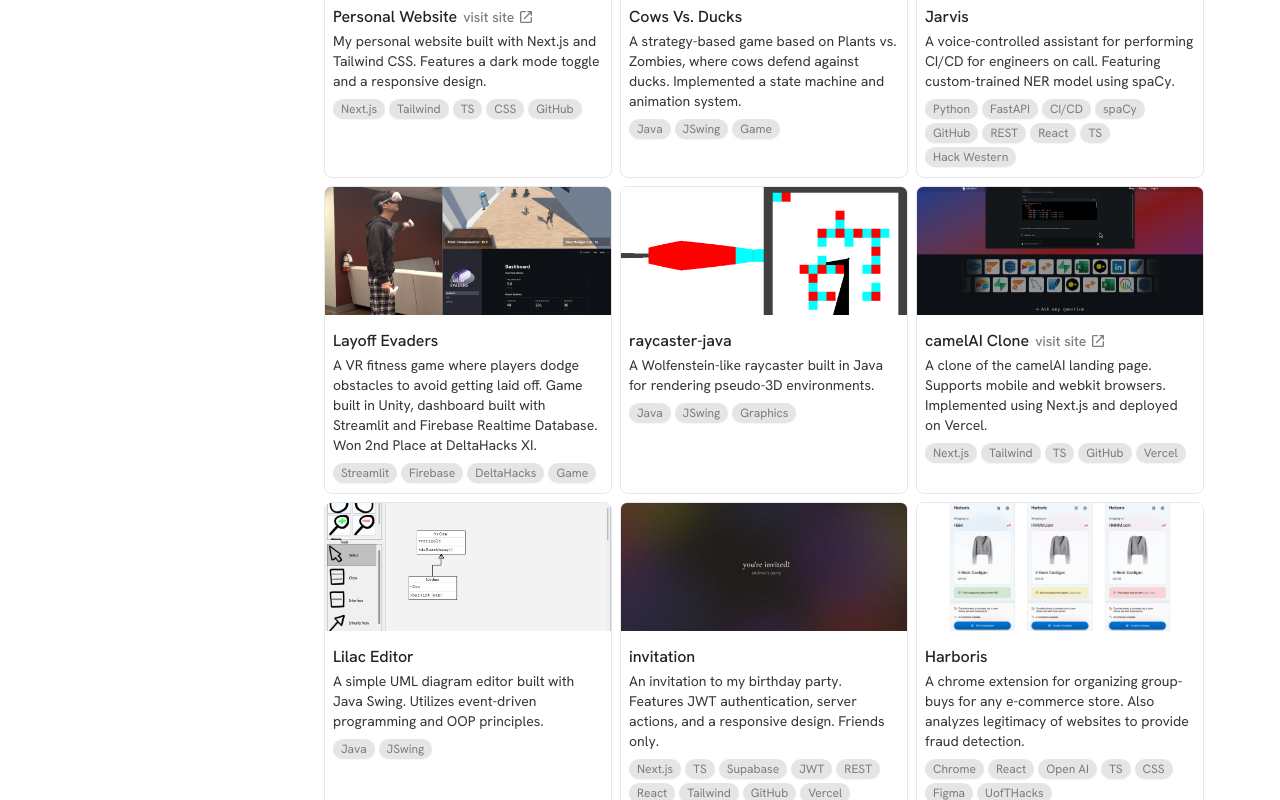
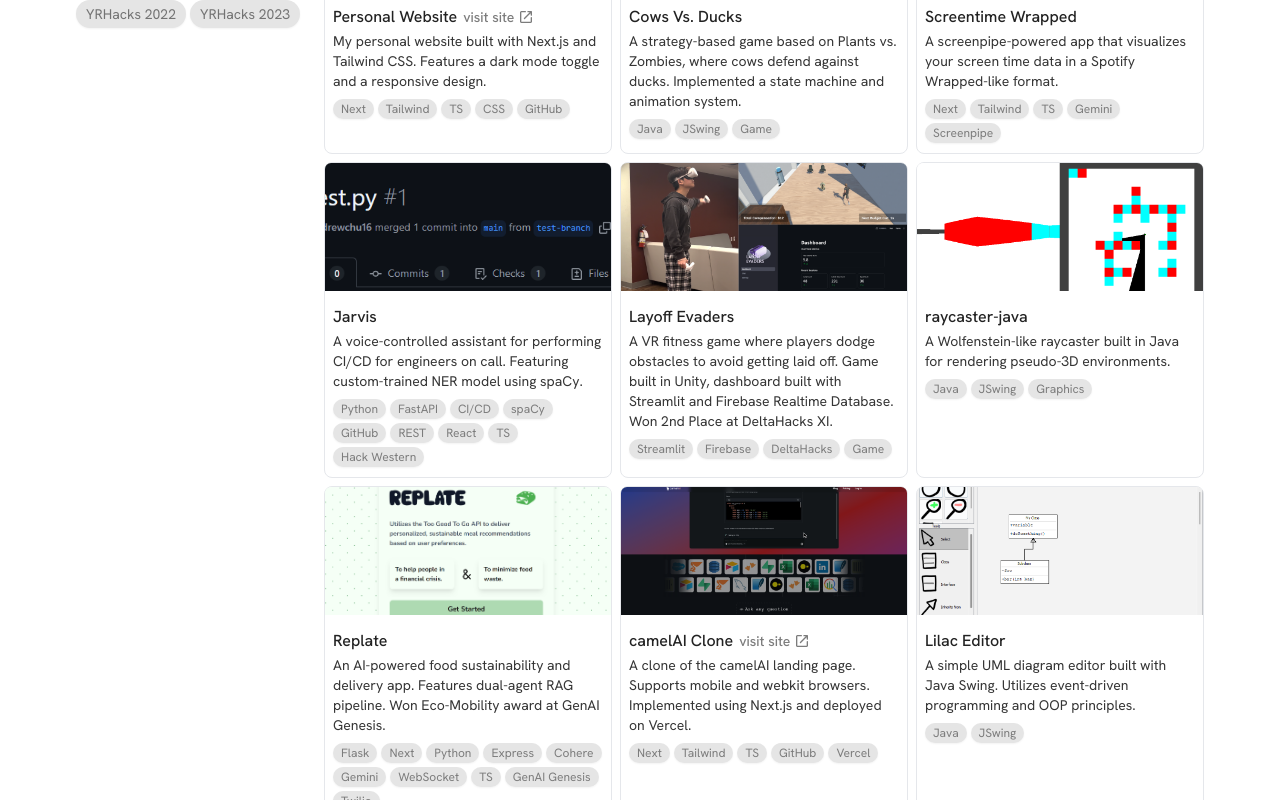
Before and after one commit to andrewchu16/andrewchu.ca, a Next.js app: page /projects in a window 1280 px wide. Shown: the part 980-1780 px from the top of the page. Built offline with nearby package versions, Linux system fonts and the light colour scheme.

Commit message:
Update portfolio

```diff
--- a/src/data/contactLinks.ts
+++ b/src/data/contactLinks.ts
@@ -1,7 +1,7 @@
 const contactLinks: { name: string; url: string; target: string }[] = [
   {
     name: "LinkedIn",
-    url: "https://www.linkedin.com/in/andrewchu16",
+    url: "https://www.linkedin.com/in/andrewchu-ca",
     target: "_blank",
   },
   { name: "Resume", url: "/Resume.pdf", target: "_blank" },
--- a/src/data/projects.ts
+++ b/src/data/projects.ts
@@ -16,6 +16,8 @@ import friendBotImage from "@/assets/projects/friend-bot.png";
 import layoffEvadersImage from "@/assets/projects/layoff-evaders.png";
 import invitationImage from "@/assets/projects/invitation.png";
 import camelaiCloneImage from "@/assets/projects/camelai-clone.png";
+import screentimeWrappedImage from "@/assets/projects/screentime-wrapped.png";
+import replateImage from "@/assets/projects/replate.png";
 
 import Project from "@/models/project.model";
 import { tag } from "./tags";
@@ -164,6 +166,22 @@ const projects: Project[] = [
     ],
   },
   {
+    name: "Screentime Wrapped",
+    description:
+      "A screenpipe-powered app that visualizes your screen time data in a Spotify Wrapped-like format.",
+    image: screentimeWrappedImage,
+    imageAlt: "Screentime Wrapped Website Data",
+    projectUrl: "https://github.com/andrewchu16/screentime-wrapped",
+    createdDate: new Date("2025-03-03"),
+    tags: [
+      tag.framework["Next.js"],
+      tag.framework.TailwindCSS,
+      tag.language.TypeScript,
+      tag.framework.Gemini,
+      tag.hackathon["Screenpipe Agentic Hackathon"],
+    ],
+  },
+  {
     name: "Jarvis",
     description:
       "A voice-controlled assistant for performing CI/CD for engineers on call. Featuring custom-trained NER model using spaCy.",
@@ -213,8 +231,29 @@ const projects: Project[] = [
     ],
   },
   {
+    name: "Replate",
+    description: "An AI-powered food sustainability and delivery app. Features dual-agent RAG pipeline. Won Eco-Mobility award at GenAI Genesis.",
+    image: replateImage,
+    imageAlt: "Replate landing page",
+    projectUrl: "https://github.com/andrewchu16/replate",
+    createdDate: new Date("2025-03-23"),
+    tags: [
+      tag.framework.Flask,
+      tag.framework["Next.js"],
+      tag.language.Python,
+      tag.framework["Express.js"],
+      tag.framework.Cohere,
+      tag.framework.Gemini,
+      tag.other.WebSocket,
+      tag.language.TypeScript,
+      tag.hackathon["GenAI Genesis"],
+      tag.other.Twilio,
+    ]
+  },
+  {
     name: "camelAI Clone",
-    description: "A clone of the camelAI landing page. Supports mobile and webkit browsers. Implemented using Next.js and deployed on Vercel.",
+    description:
+      "A clone of the camelAI landing page. Supports mobile and webkit browsers. Implemented using Next.js and deployed on Vercel.",
     image: camelaiCloneImage,
     imageAlt: "camelAI landing page clone",
     projectUrl: "https://github.com/andrewchu16/camelAI-landing-page",
@@ -226,7 +265,7 @@ const projects: Project[] = [
       tag.language.TypeScript,
       tag.other.GitHub,
       tag.other.Vercel,
-    ]
+    ],
   },
   {
     name: "Lilac Editor",
--- a/src/data/tags.ts
+++ b/src/data/tags.ts
@@ -18,6 +18,8 @@ const hackathonsList: Tag[] = [
   { short: "Hack49", long: "Hack49" },
   { short: "Hack Western", long: "Hack Western 11" },
   { short: "UofTHacks", long: "UofTHacks 12" },
+  { short: "Screenpipe", long: "Screenpipe Agentic Hackathon" },
+  { short: "GenAI Genesis", long: "GenAI Genesis" },
 ];
 
 const languagesList: Tag[] = [
@@ -55,10 +57,12 @@ const frameworksList: Tag[] = [
   { short: "Mocha", long: "Mocha" },
   { short: "FastAPI", long: "FastAPI" },
   { short: "SvelteKit", long: "SvelteKit" },
-  { short: "Next.js", long: "Next.js" },
+  { short: "Next", long: "Next.js" },
   { short: "Express", long: "Express.js" },
   { short: "Node", long: "Node.js" },
   { short: "spaCy", long: "spaCy" },
+  { short: "Gemini", long: "Gemini" },
+  { short: "Cohere", long: "Cohere" },
 ];
 
 const otherList: Tag[] = [
@@ -77,6 +81,8 @@ const otherList: Tag[] = [
   { short: "Interpreter", long: "Interpreter" },
   { short: "JWT", long: "JWT" },
   { short: "Vercel", long: "Vercel" },
+  { short: "WebSocket", long: "WebSocket" },
+  { short: "Twilio", long: "Twilio" },
 ];
 
 function buildTagMap(tags: Tag[]): { [key: string]: Tag } {
```
Also changed, not shown: src/assets/projects/replate.png (added), src/assets/projects/screentime-wrapped.png (added).
